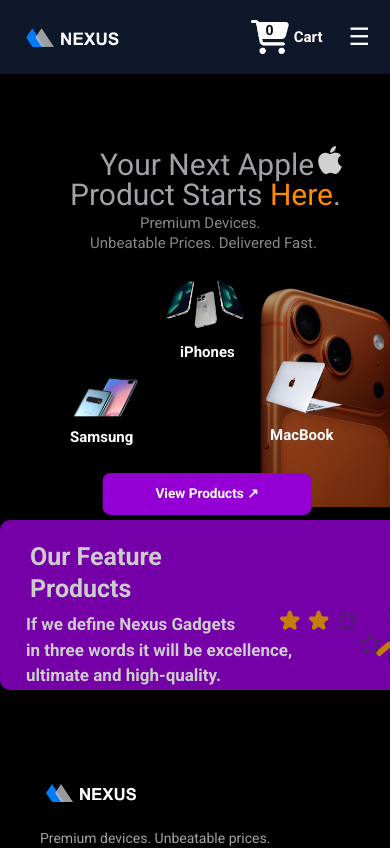
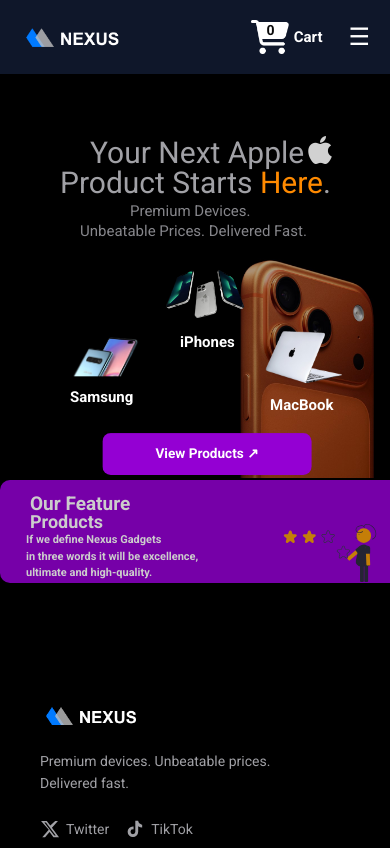
Before and after one commit to fortune-dev747/CAPSTONE-PROJECT-2, a React (Vite) app: page / in a window 390 px wide. Shown: the top 848 px of the page. Built offline with nearby package versions, Linux system fonts and the light colour scheme.

Commit message:
added more responsiveness

```diff
--- a/src/components/Footer.module.css
+++ b/src/components/Footer.module.css
@@ -100,8 +100,15 @@
     margin: 0;
 }
 
+@media (min-width: 375px  ) and (max-width: 431px) {
+    .footerContainer {
+        grid-template-columns: 1fr;
+        gap: 32px;
+        margin-top: 40px;
+    }
+}
 
-@media (max-width: 768px) {
+@media (min-width: 768px) and (max-width: 1024px) {
     .footerContainer {
         grid-template-columns: 1fr;
         gap: 32px;
--- a/src/components/NavBar.css
+++ b/src/components/NavBar.css
@@ -149,7 +149,7 @@
     color: #F5A623;
 }
 
-@media (max-width: 768px) {
+@media (min-width: 768px) and (max-width: 1024px) {
     .Menu {
         display: none;
     }
@@ -166,7 +166,7 @@
         right: 50px;
     }
 }
-@media (max-width: 375px) {
+@media (min-width: 375px  ) and (max-width: 431px) {
     .Menu {
         display: none;
     }
@@ -180,6 +180,18 @@
     }
 
     .cart-quantity {
-        right: 32px;
+        right: 49px;
     }
 }
+
+@media (width: 360px  ) {
+    .cart-quantity {
+        right: 34px;
+    }
+}
+
+@media (width: 344px  ) {
+    .cart-quantity {
+        right: 22px;
+    }
+}
--- a/src/pages/home/HomePage.css
+++ b/src/pages/home/HomePage.css
@@ -257,20 +257,23 @@
 }
 
 /* Responsiveness */
-@media (max-width: 391px) {
+@media (min-width: 320px  ) and (max-width: 431px) {
 
   .hero-image {
     width: 100%;
-    height: 100vh;
+    height: 600px;
     object-fit: contain;
-    top: 40px;
+    top: 10px;
     left: 0px;
+    position: relative;
   }
 
   .page-wrapper {
-    min-height: 100vh;
     height: auto;
+    top: 30px;
+    left: 0px;
     overflow: hidden;
+    background-color: black;
   }
 
   @keyframes fadeInUp {
@@ -287,13 +290,28 @@
 
   .hero-section {
     position: absolute;
-    bottom: 200px;
+    top: 130px;
     left: 60px;
     color: #A1A1A6;
-    font-size: 50px;
+    font-size: 30px;
     font-weight: thick;
     animation: fadeInUp 1s ease-out forwards 0.3s;
   }
+
+  .hero-text {
+    position: absolute;
+    top: -30px;
+    left: 30px;
+  }
+
+  .apple-logo {
+    width: 40px;
+    height: 40px;
+    top: -30px;
+    left: 240px;
+    position: absolute;
+  }
+
 
   .sub-hero-text {
     position: absolute;
@@ -315,25 +333,10 @@
     opacity: 0;
   }
 
-  .apple-logo {
-    width: 40px;
-    height: 40px;
-    bottom: 37px;
-    left: 240px;
-    position: absolute;
-  }
-
   .link-primary {
     color: #ff8a00;
     cursor: pointer;
   }
-
-  .hero-text {
-    position: absolute;
-    bottom: 30px;
-    left: 30px;
-  }
-
 
   .hero-svg {
     position: absolute;
@@ -360,7 +363,7 @@
 
   .card1 {
     position: absolute;
-    top: 290px;
+    top: 240px;
     left: 140px;
     width: 100px;
     height: 70px;
@@ -371,7 +374,7 @@
   .iphone-card {
     width: 80px;
     height: auto;
-    margin-top: 20px;
+    margin-top: 0px;
     margin-left: 25px;
   }
 
@@ -385,7 +388,7 @@
 
   .card2 {
     position: absolute;
-    top: 400px;
+    top: 300px;
     left: 40px;
     width: 100px;
     height: 70px;
@@ -410,7 +413,7 @@
 
   .card3 {
     position: absolute;
-    top: 385px;
+    top: 295px;
     left: 240px;
     width: 100px;
     height: 70px;
@@ -449,7 +452,7 @@
 
   .view-products-btn {
     position: absolute;
-    top: 500px;
+    top: 400px;
     left: 105px;
     width: 200px;
     height: 40px;
@@ -471,7 +474,7 @@
 
   .card4 {
     position: absolute;
-    top: 550px;
+    top: 450px;
     left: 0px;
     width: 425px;
     height: 103px;
@@ -519,23 +522,27 @@
 }
 
 
-@media (max-width: 431px) {
+
+
+@media (min-width: 768px  ) and (max-width: 900px) {
 
   .hero-image {
     width: 100%;
-    height: 100%;
+    height: 600px;
     object-fit: contain;
-    position: absolute;
     top: 10px;
-    left: 10px;
+    left: 0px;
+    position: relative;
   }
 
   .page-wrapper {
+    width: 100%;
+  height: 100vh;
+    height: auto;
+    top: 30px;
+    left: 0px;
+    overflow: hidden;
     background-color: black;
-    min-height: 85vh;
-    height: auto;
-    overflow: hidden;
-
   }
 
   @keyframes fadeInUp {
@@ -552,19 +559,34 @@
 
   .hero-section {
     position: absolute;
-    bottom: 500px;
-    left: 70px;
+    top: 130px;
+    left: 150px;
     color: #A1A1A6;
-    font-size: 30px;
+    font-size: 37px;
     font-weight: thick;
     animation: fadeInUp 1s ease-out forwards 0.3s;
   }
+
+  .hero-text {
+    position: absolute;
+    top: -30px;
+    left: 30px;
+  }
+
+  .apple-logo {
+    width: 43px;
+    height: 43px;
+    top: -28px;
+    left: 294px;
+    position: absolute;
+  }
+
 
   .sub-hero-text {
     position: absolute;
     top: 40px;
     left: 70px;
-    font-size: 15px;
+    font-size: 20px;
     color: #86868B;
     animation: fadeInUp 1s ease-out forwards 0.3s;
     opacity: 0;
@@ -574,31 +596,16 @@
     position: absolute;
     top: 60px;
     left: 20px;
-    font-size: 15px;
+    font-size: 20px;
     color: #86868B;
     animation: fadeInUp 1s ease-out forwards 0.6s;
     opacity: 0;
-  }
-
-  .apple-logo {
-    width: 40px;
-    height: 40px;
-    bottom: 37px;
-    left: 240px;
-    position: absolute;
   }
 
   .link-primary {
     color: #ff8a00;
     cursor: pointer;
   }
-
-  .hero-text {
-    position: absolute;
-    bottom: 30px;
-    left: 30px;
-  }
-
 
   .hero-svg {
     position: absolute;
@@ -625,23 +632,23 @@
 
   .card1 {
     position: absolute;
-    top: 260px;
-    left: 140px;
-    width: 100px;
+    top: 240px;
+    left: 220px;
+    width: 150px;
     height: 70px;
     border-radius: 10px;
     animation: float 3s ease-in-out infinite;
   }
 
   .iphone-card {
-    width: 80px;
+    width: 120px;
     height: auto;
-    margin-top: 20px;
+    margin-top: 0px;
     margin-left: 25px;
   }
 
   .card-text {
-    margin-left: 40px;
+    margin-left: 60px;
     margin-top: 10px;
     color: white;
     font-weight: bold;
@@ -650,16 +657,16 @@
 
   .card2 {
     position: absolute;
-    top: 370px;
-    left: 40px;
-    width: 100px;
+    top: 338px;
+    left: 90px;
+    width: 150px;
     height: 70px;
     border-radius: 10px;
     animation: float 3s ease-in-out infinite 0.5s;
   }
 
   .headphones-card {
-    width: 70px;
+    width: 100px;
     height: auto;
     margin-top: 10px;
     margin-left: 30px;
@@ -675,23 +682,23 @@
 
   .card3 {
     position: absolute;
-    top: 355px;
-    left: 240px;
-    width: 100px;
+    top: 340px;
+    left: 360px;
+    width: 150px;
     height: 70px;
     border-radius: 10px;
     animation: float 3s ease-in-out infinite 1s;
   }
 
   .laptop-card {
-    width: 100px;
+    width: 118px;
     height: auto;
     margin-top: 10px;
     margin-left: 10px;
   }
 
   .card-text3 {
-    margin-left: 30px;
+    margin-left: 40px;
     margin-top: 2px;
     color: white;
     font-weight: bold;
@@ -714,257 +721,9 @@
 
   .view-products-btn {
     position: absolute;
-    top: 470px;
-    left: 105px;
-    width: 200px;
-    height: 40px;
-    padding: 5px 10px;
-    border: none;
-    background: darkviolet;
-    color: #ffffff;
-    font-weight: 600;
-    border-radius: 8px;
-    cursor: pointer;
-    animation: pulse 1s ease-in-out infinite;
-    text-align: center;
-    text-decoration: none;
-    display: inline-block;
-    font-size: 13px;
-    margin: 4px 2px;
-    cursor: pointer;
-  }
-
-  .card4 {
-    position: absolute;
-    top: 520px;
-    left: 0px;
-    width: 425px;
-    height: 170px;
-    border-radius: 10px;
-    background-color: darkviolet;
-    opacity: 0.8;
-  }
-
-  .card-text4 {
-    margin-left: 30px;
-    margin-top: 18px;
-    color: white;
-    font-weight: bold;
-    font-size: 25px;
-    font-family: roboto;
-    position: relative;
-  }
-
-  .card-text5 {
-    color: white;
-    font-weight: bold;
-    line-height: 5px;
-    font-size: 25px;
-    margin-left: 30px;
-    margin-top: 10px;
-  }
-
-  .review-hero {
-    width: 140px;
-    height: 108px;
-    margin-left: 280px;
-    margin-top: 0px;
-  }
-
-  .card-text6 {
-    position: absolute;
-    top: 90px;
-    left: 10px;
-    margin-left: 16px;
-    margin-top: 2px;
-    color: white;
-    font-weight: bold;
-    font-size: 17px;
-    font-family: roboto;
-  }
-}
-
-@media (width: 768px) {
-
-  @keyframes fadeInUp {
-    0% {
-      opacity: 0;
-      transform: translateY(30px);
-    }
-
-    100% {
-      opacity: 1;
-      transform: translateY(0px);
-    }
-  }
-
-  .hero-section {
-    position: absolute;
-    bottom: 600px;
-    left: 60px;
-    color: #A1A1A6;
-    font-size: 45px;
-    font-weight: thick;
-    animation: fadeInUp 1s ease-out forwards 0.3s;
-  }
-
-  .sub-hero-text {
-    position: absolute;
-    top: 50px;
-    left: 70px;
-    font-size: 30px;
-    color: #86868B;
-    animation: fadeInUp 1s ease-out forwards 0.3s;
-    opacity: 0;
-  }
-
-  .sub-hero-text2 {
-    position: absolute;
-    top: 80px;
-    left: 10px;
-    font-size: 30px;
-    color: #86868B;
-    animation: fadeInUp 1s ease-out forwards 0.6s;
-    opacity: 0;
-  }
-
-  .apple-logo {
-    width: 60px;
-    height: 60px;
-    bottom: 57px;
-    left: 350px;
-    position: absolute;
-  }
-
-  .link-primary {
-    color: #ff8a00;
-    cursor: pointer;
-  }
-
-  .hero-text {
-    position: absolute;
-    bottom: 50px;
-    left: 30px;
-  }
-
-
-  .hero-svg {
-    position: absolute;
-    top: 180px;
-    left: 1020px;
-    width: 396px;
-    height: 259px;
-  }
-
-  @keyframes float {
-    0% {
-      transform: translateY(0px);
-    }
-
-    50% {
-      transform: translateY(-10px);
-    }
-
-    100% {
-      transform: translateY(0px);
-    }
-  }
-
-
-  .card1 {
-    position: absolute;
-    top: 370px;
-    left: 180px;
-    width: 150px;
-    height: 100px;
-    border-radius: 10px;
-    animation: float 3s ease-in-out infinite;
-  }
-
-  .iphone-card {
-    width: 120px;
-    height: auto;
-    margin-top: 20px;
-    margin-left: 25px;
-  }
-
-  .card-text {
-    margin-left: 60px;
-    margin-top: 10px;
-    color: white;
-    font-weight: bold;
-    font-size: 15px;
-  }
-
-  .card2 {
-    position: absolute;
-    top: 485px;
-    left: 30px;
+    top: 450px;
+    left: 155px;
     width: 250px;
-    height: 100px;
-    border-radius: 10px;
-    animation: float 3s ease-in-out infinite 0.5s;
-  }
-
-  .headphones-card {
-    width: 110px;
-    height: auto;
-    margin-top: 10px;
-    margin-left: 30px;
-  }
-
-  .card-text2 {
-    margin-left: 30px;
-    margin-top: 10px;
-    color: white;
-    font-weight: bold;
-    font-size: 15px;
-  }
-
-  .card3 {
-    position: absolute;
-    top: 485px;
-    left: 340px;
-    width: 250px;
-    height: 100px;
-    border-radius: 10px;
-    animation: float 3s ease-in-out infinite 1s;
-  }
-
-  .laptop-card {
-    width: 130px;
-    height: auto;
-    margin-top: 10px;
-    margin-left: 10px;
-  }
-
-  .card-text3 {
-    margin-left: 30px;
-    margin-top: 2px;
-    color: white;
-    font-weight: bold;
-    font-size: 15px;
-  }
-
-  @keyframes pulse {
-    0% {
-      transform: scale(1);
-    }
-
-    50% {
-      transform: scale(1.05);
-    }
-
-    100% {
-      transform: scale(1);
-    }
-  }
-
-  .view-products-btn {
-    position: absolute;
-    top: 630px;
-    left: 160px;
-    width: 200px;
     height: 40px;
     padding: 5px 10px;
     border: none;
@@ -984,10 +743,10 @@
 
   .card4 {
     position: absolute;
-    top: 690px;
-    left: 0px;
-    width: 768px;
-    height: 176px;
+    top: 450px;
+    left: 440px;
+    width: 325px;
+    height: 120px;
     border-radius: 10px;
     background-color: darkviolet;
     opacity: 0.8;
@@ -998,7 +757,7 @@
     margin-top: 10px;
     color: white;
     font-weight: bold;
-    font-size: 19px;
+    font-size: 20px;
     font-family: roboto;
     position: relative;
   }
@@ -1007,14 +766,14 @@
     color: white;
     font-weight: bold;
     line-height: 5px;
-    font-size: 18px;
+    font-size: 19px;
     margin-left: 30px;
   }
 
   .review-hero {
     width: 100px;
     height: 58px;
-    margin-left: 280px;
+    margin-left: 220px;
     margin-top: 0px;
   }
 
@@ -1023,10 +782,10 @@
     top: 50px;
     left: 10px;
     margin-left: 16px;
-    margin-top: 2px;
+    margin-top: 5px;
     color: white;
     font-weight: bold;
-    font-size: 11px;
+    font-size: 14px;
     font-family: roboto;
   }
 }
```
